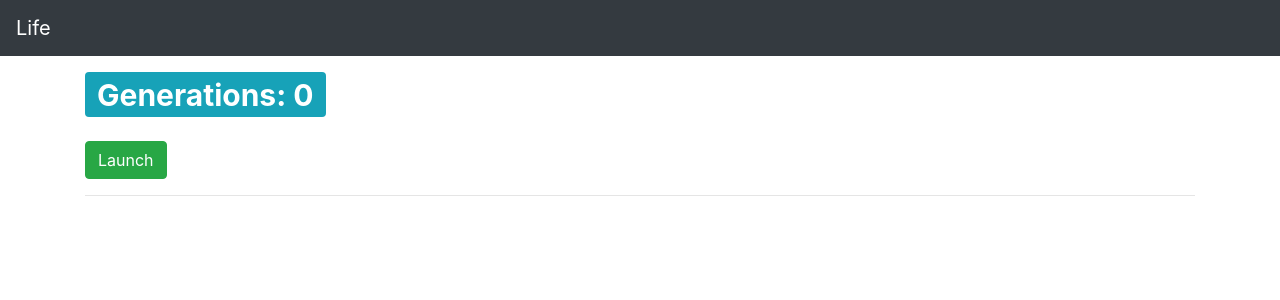
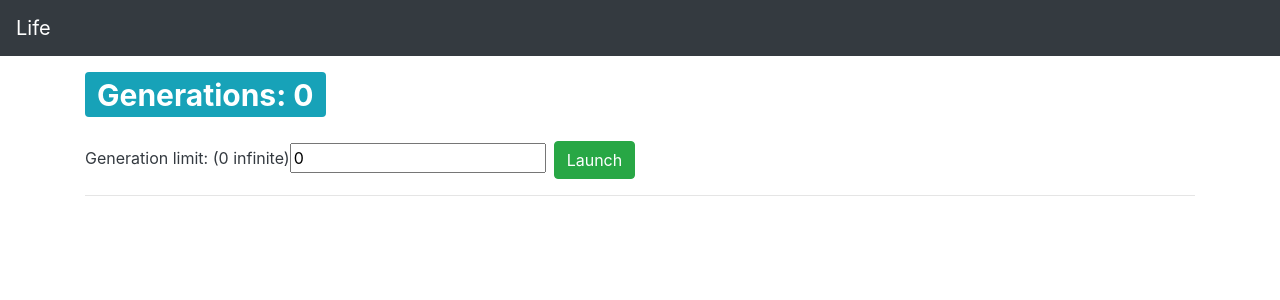
Before and after one commit to adxl/life, a React (Create React App) app: page / in a window 1280 px wide. Shown: the top 300 px of the page. Built offline with nearby package versions, Linux system fonts and the light colour scheme.

Commit message:
add generations limiter

```diff
--- a/src/components/Canvas.jsx
+++ b/src/components/Canvas.jsx
@@ -8,19 +8,26 @@ export default class Canvas extends Component{
 		this.pRef = React.createRef();
 	}
 
+	state = {
+		gensLimit: 0
+	}
+
 	launch = () => {
-		// console.log('LAUNCHED!');
+		const { gensLimit } = this.state;
+		if(gensLimit >= 0) {
+			if(this.p5Canvas !== undefined)
+				this.p5Canvas.remove();
+			this.p5Canvas = new p5(this.sketch,this.pRef.current);
+		}
+	}
 
-		if(this.p5Canvas != undefined)
-			this.p5Canvas.remove();
-		this.p5Canvas = new p5(this.sketch,this.pRef.current);
-		console.log(this.p5Canvas);
+	handleChange = (event) => {
+		this.setState({ gensLimit: event.target.value });
 	}
 
 	sketch = (p) => {
 
-		let loopTimer = 20;
-		let allowInfinite = false;
+		let loopTimer = this.state.gensLimit;
 
 		let terrain;
 		let width = 400;
@@ -30,13 +37,6 @@ export default class Canvas extends Component{
 		let cols = width / 10;
 
 		p.setup = () => {
-
-			// console.log(p);
-
-			// if (this.p != undefined)
-			// 	p.remove();
-
-			// p.clear();
 			this.props.onReset();
 			p.createCanvas(width,height);
 			terrain = createTerrain();
@@ -85,8 +85,8 @@ export default class Canvas extends Component{
 			this.props.onEvolve();
 
 			// run draw() 'n=loopTimer' times
-			if(!allowInfinite)
-				loopTimer--;
+
+			loopTimer--;
 
 			if (loopTimer === 0) {
 				p.noLoop();
@@ -138,7 +138,11 @@ export default class Canvas extends Component{
 	render() {
 		return (
 			<React.Fragment>
-				<button onClick={this.launch} className="btn btn-success">Launch</button>
+				<div>
+					<label className="text-dark" >Generation limit: (0 infinite)</label>
+					<input type="number" className="mr-2" onChange={this.handleChange} value={this.state.gensLimit} min="0"/>
+					<button onClick={this.launch} className="btn btn-success">Launch</button>
+				</div>
 				<hr/>
 				<div ref={this.pRef}>
 				</div>
```
